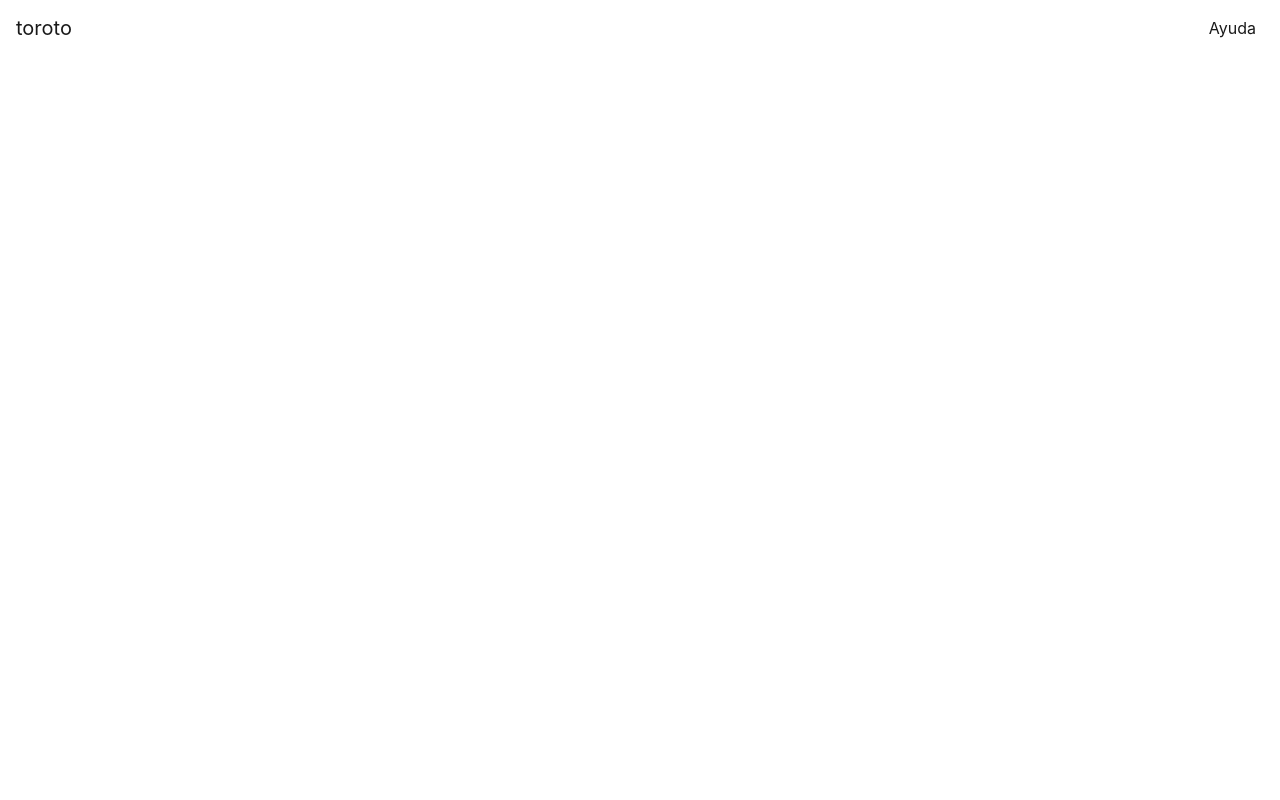
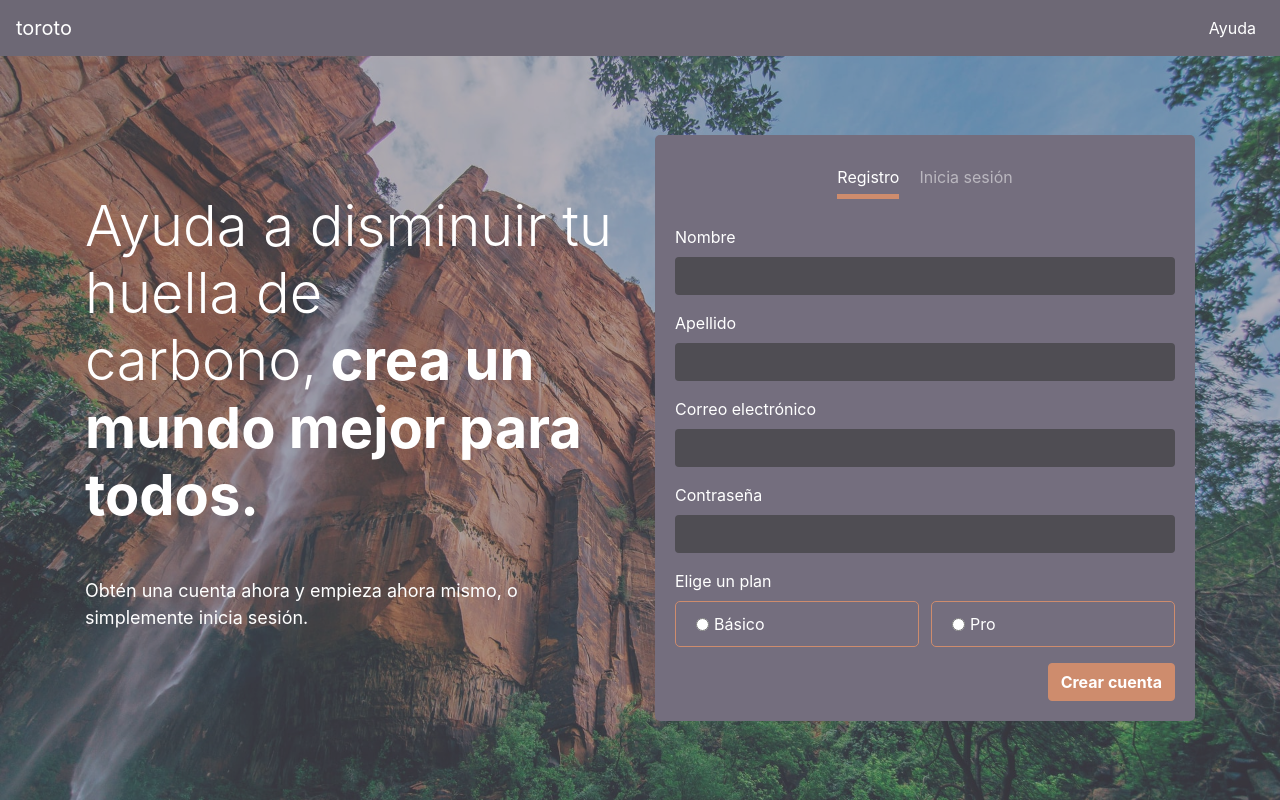
Before and after one commit to tuxdinosaur/toroto-front, a React (Create React App) app: page / in a window 1280 px wide. Built offline with nearby package versions, Linux system fonts and the light colour scheme.

Commit message:
:sparkles: [ADD] Se agregaron todos los componentes del Home

```diff
--- a/public/index.html
+++ b/public/index.html
@@ -39,5 +39,15 @@
       To begin the development, run `npm start` or `yarn start`.
       To create a production bundle, use `npm run build` or `yarn build`.
     -->
+
+    <script src="https://code.jquery.com/jquery-3.3.1.slim.min.js"
+      integrity="sha384-q8i/X+965DzO0rT7abK41JStQIAqVgRVzpbzo5smXKp4YfRvH+8abtTE1Pi6jizo" crossorigin="anonymous"></script>
+
+    <script src="https://cdnjs.cloudflare.com/ajax/libs/popper.js/1.14.0/umd/popper.min.js"
+      integrity="sha384-cs/chFZiN24E4KMATLdqdvsezGxaGsi4hLGOzlXwp5UZB1LY//20VyM2taTB4QvJ" crossorigin="anonymous"></script>
+
+    <script src="https://stackpath.bootstrapcdn.com/bootstrap/4.1.0/js/bootstrap.min.js"
+      integrity="sha384-uefMccjFJAIv6A+rW+L4AHf99KvxDjWSu1z9VI8SKNVmz4sk7buKt/6v9KI65qnm" crossorigin="anonymous"></script>
+
   </body>
 </html>
--- a/src/App.js
+++ b/src/App.js
@@ -1,6 +1,8 @@
 import React from 'react'
 
 import Navbar from './components/Navbar'
+import HomeDescription from './components/HomeDescription'
+import LogForm from './components/LogForm'
 // import logo from './logo.svg';
 
 // import './assets/styles/App.css';
@@ -11,7 +13,26 @@ import Navbar from './components/Navbar'
 function App () {
   return (
     <div className='App'>
+
       <Navbar />
+
+      <div class='container-fluid'>
+        <main className='container home'>
+          <section className='row home__section'>
+
+            <div className='col-12 col-md-6 mb-3'>
+              <HomeDescription />
+            </div>
+
+            <div className='col-12 col-md-6 log'>
+              <LogForm />
+            </div>
+
+          </section>
+        </main>
+
+      </div>
+
     </div>
   )
 }
--- a/src/assets/styles/index.css
+++ b/src/assets/styles/index.css
@@ -1,13 +1,199 @@
 body {
-  margin: 0;
-  font-family: -apple-system, BlinkMacSystemFont, 'Segoe UI', 'Roboto', 'Oxygen',
-    'Ubuntu', 'Cantarell', 'Fira Sans', 'Droid Sans', 'Helvetica Neue',
-    sans-serif;
-  -webkit-font-smoothing: antialiased;
-  -moz-osx-font-smoothing: grayscale;
+  font-family: 'Inter', sans-serif;
 }
 
-code {
-  font-family: source-code-pro, Menlo, Monaco, Consolas, 'Courier New',
-    monospace;
+.container-fluid::before {
+  content: "";
+  background: url("../images/wil-stewart.jpg");
+  /* background: #4F4D53; */
+  background-repeat: no-repeat;
+  background-size: cover;
+  top: 0;
+  left: 0;
+  bottom: 0;
+  right: 0;
+  position: absolute;
+  z-index: -1;
 }
+
+.container-fluid::after {
+  background-color: #6D6875;
+  content: "";
+  display: block;
+  position: absolute;
+  top: 0;
+  left: 0;
+  width: 100%;
+  height: 100%;
+  z-index: -1;
+  opacity: 0.45;
+}
+
+/* NAVBAR */
+.navbar {
+  background-color: #6D6875;
+}
+
+.navbar-light .navbar-brand {
+  color: #ffffff;
+  font-weight: 400;
+}
+
+.navbar-light .navbar-nav .nav-link {
+  color: #ffffff;
+  font-weight: 400;
+}
+
+/* CONTAINER */
+.home {
+  display: -webkit-box;
+  display: -ms-flexbox;
+  display: flex;
+}
+
+.home__section {
+  -webkit-box-align: center;
+      -ms-flex-align: center;
+          align-items: center;
+  padding: 20px 0;
+}
+
+/* DESCRIPTION */
+.description-title {
+  color: #ffffff;
+  font-size: 24px;
+}
+
+.description-title--light {
+  font-weight: 300;
+}
+
+.description-title--bold {
+  font-weight: 700;
+}
+
+.description-text {
+  color: #ffffff;
+  font-size: 16px;
+}
+
+/* LOG */
+.log__container {
+  background: #746e7e;
+  border-radius: 5px;
+  color: #ffffff;
+  padding: 20px;
+}
+
+.log__container--tabs {
+  -webkit-box-pack: center;
+      -ms-flex-pack: center;
+          justify-content: center;
+}
+
+.log__container--tabs > li {
+  padding: 10px;
+}
+
+.nav-pills .nav-link.active, .nav-pills .show > .nav-link {
+  color: #ffffff;
+  background-color: transparent;
+  border-bottom: 5px solid #CE8C6D;
+  border-radius: 0;
+}
+
+.log__container--tabs .nav-link {
+  color: rgba(255, 255, 255, 0.5);
+  border-bottom: 5px solid transparent;
+  border-radius: 0;
+  -webkit-transition: all 0.5s ease;
+  transition: all 0.5s ease;
+  padding: 0;
+  padding-bottom: 5px;
+}
+
+.log__container--tabs .nav-link:hover {
+  color: white;
+}
+
+.tab-register__button {
+  display: -webkit-box;
+  display: -ms-flexbox;
+  display: flex;
+  -webkit-box-pack: end;
+      -ms-flex-pack: end;
+          justify-content: flex-end;
+}
+
+.form-control {
+  border: none;
+  color: #fff;
+  background-color: #4f4d53;
+}
+
+.radio-options {
+  display: -webkit-box;
+  display: -ms-flexbox;
+  display: flex;
+}
+
+.radio--2 {
+  margin: 0;
+}
+
+.form-check {
+  border: 1px solid #CE8C6D;
+  border-radius: 5px;
+  padding: 10px 20px;
+  width: 50%;
+}
+
+input:checked + label {
+  color: #CE8C6D;
+}
+
+.btn-toroto {
+  color: #ffffff;
+  background-color: #CE8C6D;
+  border-color: #CE8C6D;
+  font-weight: 700;
+}
+
+.btn-toroto:hover {
+  color: #ffffff;
+  background-color: #b47f66;
+  border-color: #b47f66;
+  font-weight: 700;
+}
+
+@media only screen and (min-height: 600px) {
+  .home {
+    height: calc(100vh - 56px);
+  }
+}
+
+@media only screen and (min-width: 768px) {
+  .home {
+    margin-top: 0;
+    margin-bottom: 0;
+  }
+  .description-title {
+    font-size: 32px;
+  }
+  .description-text {
+    font-size: 18px;
+  }
+}
+
+@media only screen and (min-width: 992px) {
+  .description-title {
+    font-size: 42px;
+  }
+}
+
+@media only screen and (min-width: 1200px) {
+  .description-title {
+    font-size: 56px;
+  }
+}
+/*# sourceMappingURL=main.css.map */
--- /dev/null
+++ b/src/components/HomeDescription/index.js
@@ -0,0 +1,23 @@
+import React from 'react'
+
+function HomeDescription () {
+  return (
+    <div>
+
+      <h1 class='description-title'>
+        <span class='description-title--light'>
+          Ayuda a disminuir tu huella de carbono,
+        </span>
+        <span class='description-title--bold'>
+          &nbsp;crea un mundo mejor para todos.
+        </span>
+      </h1>
+      <p class='mt-3 mt-md-5 description-text'>
+        Obtén una cuenta ahora y empieza ahora mismo, o simplemente inicia sesión.
+      </p>
+
+    </div>
+  )
+}
+
+export default HomeDescription
--- /dev/null
+++ b/src/components/LogForm/index.js
@@ -0,0 +1,119 @@
+import React from 'react'
+
+function LogForm () {
+  return (
+    <div className='log__container'>
+
+      <ul className='nav nav-pills mb-3 log__container--tabs' id='pills-tab' role='tablist'>
+        <li className='nav-item' role='presentation'>
+          <a
+            className='nav-link active' id='pills-home-tab' data-toggle='pill' href='#pills-home' role='tab'
+            aria-controls='pills-home' aria-selected='true'
+          >
+            Registro
+          </a>
+        </li>
+
+        <li className='nav-item' role='presentation'>
+          <a
+            className='nav-link'
+            id='pills-profile-tab' data-toggle='pill' href='#pills-profile' role='tab'
+            aria-controls='pills-profile' aria-selected='false'
+          >
+            Inicia sesión
+          </a>
+        </li>
+      </ul>
+
+      <div className='tab-content' id='pills-tabContent'>
+
+        <div className='tab-pane fade show active' id='pills-home' role='tabpanel' aria-labelledby='pills-home-tab'>
+
+          <label for='basic-url'>Nombre</label>
+          <div className='input-group mb-3'>
+            <input
+              type='text' className='form-control' placeholder='' aria-label='Username'
+              aria-describedby='basic-addon1'
+            />
+          </div>
+
+          <label for='basic-url'>Apellido</label>
+          <div className='input-group mb-3'>
+            <input
+              type='text' className='form-control' placeholder='' aria-label="Recipient's username"
+              aria-describedby='basic-addon2'
+            />
+          </div>
+
+          <label for='basic-url'>Correo electrónico</label>
+          <div className='input-group mb-3'>
+            <input
+              type='email' className='form-control' placeholder='' aria-label="Recipient's username"
+              aria-describedby='basic-addon2'
+            />
+          </div>
+
+          <label for='basic-url'>Contraseña</label>
+          <div className='input-group mb-3'>
+            <input
+              type='password' className='form-control' placeholder='' aria-label="Recipient's username"
+              aria-describedby='basic-addon2'
+            />
+          </div>
+
+          <label for='basic-url'>Elige un plan</label>
+
+          <div class='radio-options mb-3'>
+            <div className='form-check form-check-inline radio--1'>
+              <input
+                className='form-check-input' type='radio' name='inlineRadioOptions' id='inlineRadio1'
+                value='option1'
+              />
+              <label className='form-check-label' for='inlineRadio1'>Básico</label>
+            </div>
+
+            <div className='form-check form-check-inline radio--2'>
+              <input
+                className='form-check-input' type='radio' name='inlineRadioOptions' id='inlineRadio2'
+                value='option2'
+              />
+              <label className='form-check-label' for='inlineRadio2'>Pro</label>
+            </div>
+          </div>
+
+          <div className='tab-register__button'>
+            <button type='button' className='btn btn-toroto'>Crear cuenta</button>
+          </div>
+
+        </div>
+
+        <div className='tab-pane fade' id='pills-profile' role='tabpanel' aria-labelledby='pills-profile-tab'>
+
+          <label for='basic-url'>Correo electrónico</label>
+          <div className='input-group mb-3'>
+            <input
+              type='email' className='form-control' placeholder='' aria-label='Correo electrónico'
+              aria-describedby='basic-addon1'
+            />
+          </div>
+
+          <label for='basic-url'>Contraseña</label>
+          <div className='input-group mb-3'>
+            <input
+              type='password' className='form-control' placeholder='' aria-label='Contraseña'
+              aria-describedby='basic-addon2'
+            />
+          </div>
+
+          <div className='tab-register__button'>
+            <button type='button' className='btn btn-toroto'>Inicia sesión</button>
+          </div>
+
+        </div>
+      </div>
+
+    </div>
+  )
+}
+
+export default LogForm
--- a/src/components/Navbar/NavbarNav.js
+++ b/src/components/Navbar/NavbarNav.js
@@ -7,6 +7,7 @@ function NavbarNav () {
     <ul className='navbar-nav ml-auto'>
       <NavbarNavItem
         text='Ayuda'
+        to='#'
       />
     </ul>
   )
--- a/src/components/Navbar/NavbarNavItem.js
+++ b/src/components/Navbar/NavbarNavItem.js
@@ -5,7 +5,7 @@ function NavbarNavItem (props) {
     <li className='nav-item'>
       <a
         className='nav-link active'
-        href='#'
+        href={props.to}
       >
         {props.text}
       </a>
--- a/src/components/Navbar/index.js
+++ b/src/components/Navbar/index.js
@@ -6,7 +6,7 @@ import NavbarCollapse from './NavbarCollapse'
 
 function Navbar () {
   return (
-    <nav className='navbar navbar-expand-lg navbar-light'>
+    <nav className='navbar navbar-expand-lg navbar-dark'>
 
       <NavbarBrand />
 
--- a/src/index.js
+++ b/src/index.js
@@ -4,6 +4,7 @@ import App from './App'
 
 // import './assets/styles/index.css';
 import '../node_modules/bootstrap/dist/css/bootstrap.min.css'
+import './assets/styles/index.css'
 
 ReactDOM.render(
   <React.StrictMode>
```
Also changed, not shown: src/assets/images/wil-stewart.jpg (added).
